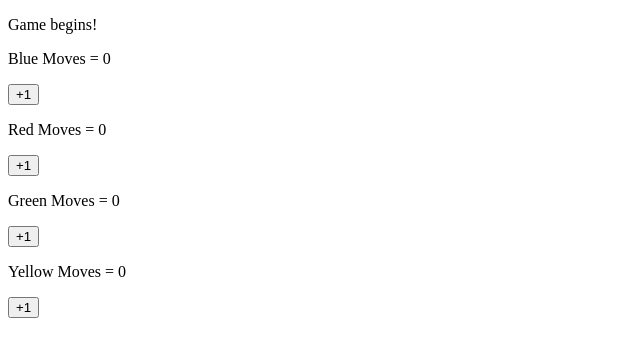
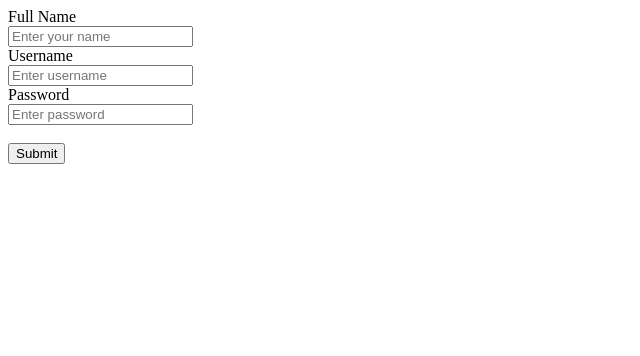
Before and after one commit to TheShreyankMaurya/ReactJS, a React (Vite) app in the folder Basic-React-App/: page / in a window 1280 px wide. Shown: the top 356 px of the page, without its empty margins (0-640 px from the left). Built offline with nearby package versions, Linux system fonts and the light colour scheme.

Commit message:
learn about form and handling multiple inputs

```diff
--- a/Basic-React-App/src/App.jsx
+++ b/Basic-React-App/src/App.jsx
@@ -1,9 +1,9 @@
-import Ludo from "./Ludo";
+import Form from "./Form";
 
 function App() {
     return (
         <>
-            <Ludo></Ludo>
+            <Form></Form>
         </>
     );
 }
--- /dev/null
+++ b/Basic-React-App/src/Form.jsx
@@ -0,0 +1,73 @@
+import { useState } from "react";
+
+export default function Form() {
+    let [formData, setFormData] = useState({
+        fullName: "",
+        username: "",
+        password: "",
+    });
+
+    let handleInputChange = (event) => {
+        setFormData((currData) => {
+            return { ...currData, [event.target.name]: event.target.value };
+        });
+    };
+
+    let handleSubmit = (event) => {
+        event.preventDefault();
+        console.log(formData);
+        setFormData({
+            fullName: "",
+            username: "",
+            password: "",
+        });
+    };
+
+    return (
+        <div>
+            <form onSubmit={handleSubmit}>
+                <label htmlFor="fullName">Full Name</label>
+                <br />
+                <input
+                    type="text"
+                    placeholder="Enter your name"
+                    value={formData.fullName}
+                    onChange={handleInputChange}
+                    id="fullName"
+                    name="fullName"
+                />
+
+                <br />
+
+                <label htmlFor="username">Username</label>
+                <br />
+                <input
+                    type="text"
+                    placeholder="Enter username"
+                    value={formData.username}
+                    onChange={handleInputChange}
+                    id="username"
+                    name="username"
+                />
+
+                <br />
+
+                <label htmlFor="password">Password</label>
+                <br />
+                <input
+                    type="password"
+                    placeholder="Enter password"
+                    value={formData.password}
+                    onChange={handleInputChange}
+                    id="password"
+                    name="password"
+                />
+
+                <br />
+                <br />
+
+                <button>Submit</button>
+            </form>
+        </div>
+    );
+}
```
